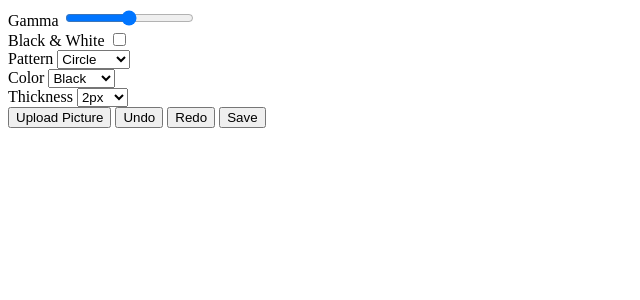
After one commit to mkaramosly/imageEditor, a PHP site: page /index.html in a window 1280 px wide. The commit adds this page. Shown: the top 300 px of the page, without its empty margins (0-640 px from the left). Run offline with PHP 8.4, Linux system fonts and the light colour scheme.

Commit message:
html index page

```diff
--- /dev/null
+++ b/index.html
@@ -0,0 +1,58 @@
+<!DOCTYPE html>
+<html>
+<head>
+  <title></title>
+</head>
+<body>
+  <header>
+
+  </header>
+  <div class="image-window">
+
+  </div>
+  <div class="tools">
+    <div class="gamma">Gamma
+      <input type="range" name="gamma" min="0" max="10">
+    </div>
+    <div class="black-white">Black & White
+      <input type="checkbox" name="black-white" class="black-white-input" value="true">
+    </div>
+  </div>
+  <div class="controls">
+    <div class="select-pattern">Pattern
+      <select>
+        <option>Circle</option>
+        <option>Square</option>
+        <option>Triangle</option>
+        <option>Octagon</option>
+      </select>
+    </div>
+    <div class="select-color">Color
+      <select>
+        <option>Black</option>
+        <option>Blue</option>
+        <option>Purple</option>
+        <option>Red</option>
+        <option>Orange</option>
+        <option>Yellow</option>
+        <option>Green</option>
+        <option>White</option>
+      </select>
+    </div>
+    <div class="select-thickness">Thickness
+      <select>
+        <option>2px</option>
+        <option>5px</option>
+        <option>10px</option>
+        <option>20px</option>
+      </select>
+    </div>
+  </div>
+  <footer>
+    <button value="Upload Picture">Upload Picture</button>
+    <button value="Undo">Undo</button>
+    <button value="Redo">Redo</button>
+    <button value="Save">Save</button>
+  </footer>
+</body>
+</html>
--- /dev/null
+++ b/styles.css
@@ -0,0 +1,3 @@
+header {
+    color: #;
+}
```
Also changed, not shown: index.php (+39 -1 lines).
